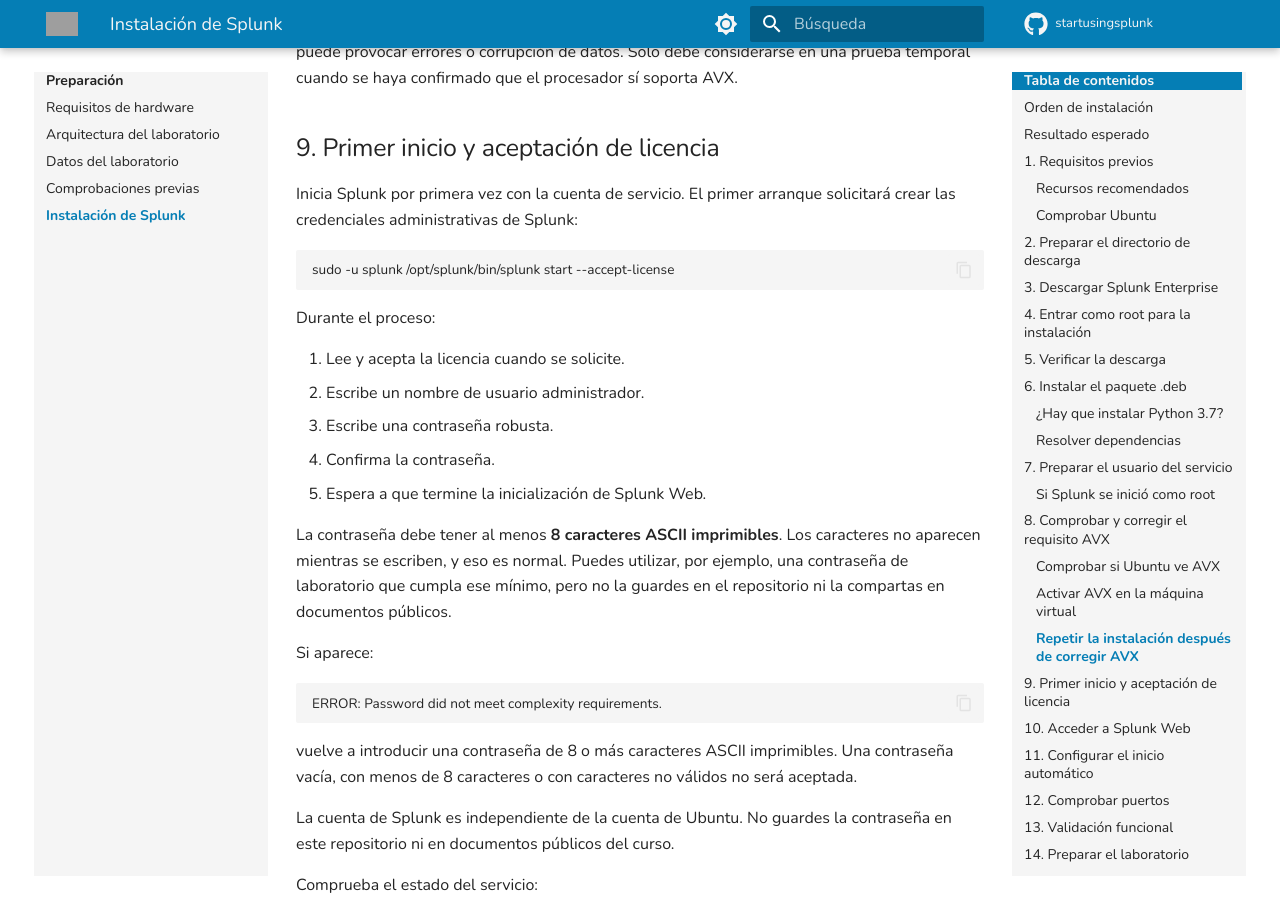
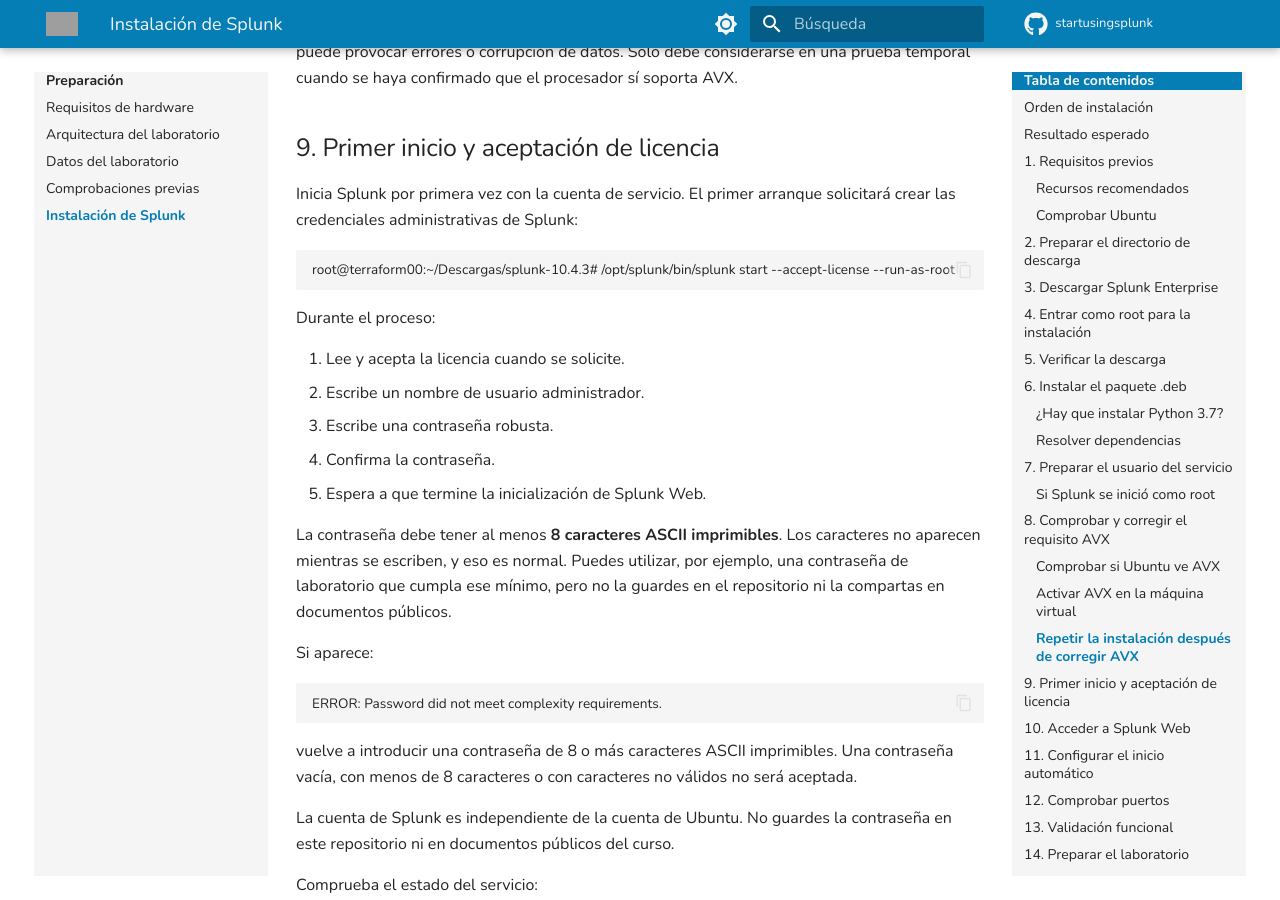
Before and after one commit to agile611/startusingsplunk, an MkDocs documentation site: the page built from docs/preparacion/instalar-splunk.md, in a window 1280 px wide and 900 px high, scrolled down 9593 px. Built offline with MkDocs 1.6.1 and Material for MkDocs 9.7.7, drawn with Linux system fonts in a browser that asks for light colours; grey boxes are pictures that could not be loaded.

Commit message:
run as root

````diff
--- a/docs/preparacion/instalar-splunk.md
+++ b/docs/preparacion/instalar-splunk.md
@@ -467,7 +467,7 @@ Inicia Splunk por primera vez con la cuenta de servicio. El primer arranque
 solicitará crear las credenciales administrativas de Splunk:
 
 ```bash
-sudo -u splunk /opt/splunk/bin/splunk start --accept-license
+root@terraform00:~/Descargas/splunk-10.4.3# /opt/splunk/bin/splunk start --accept-license --run-as-root
 ```
 
 Durante el proceso:
````
